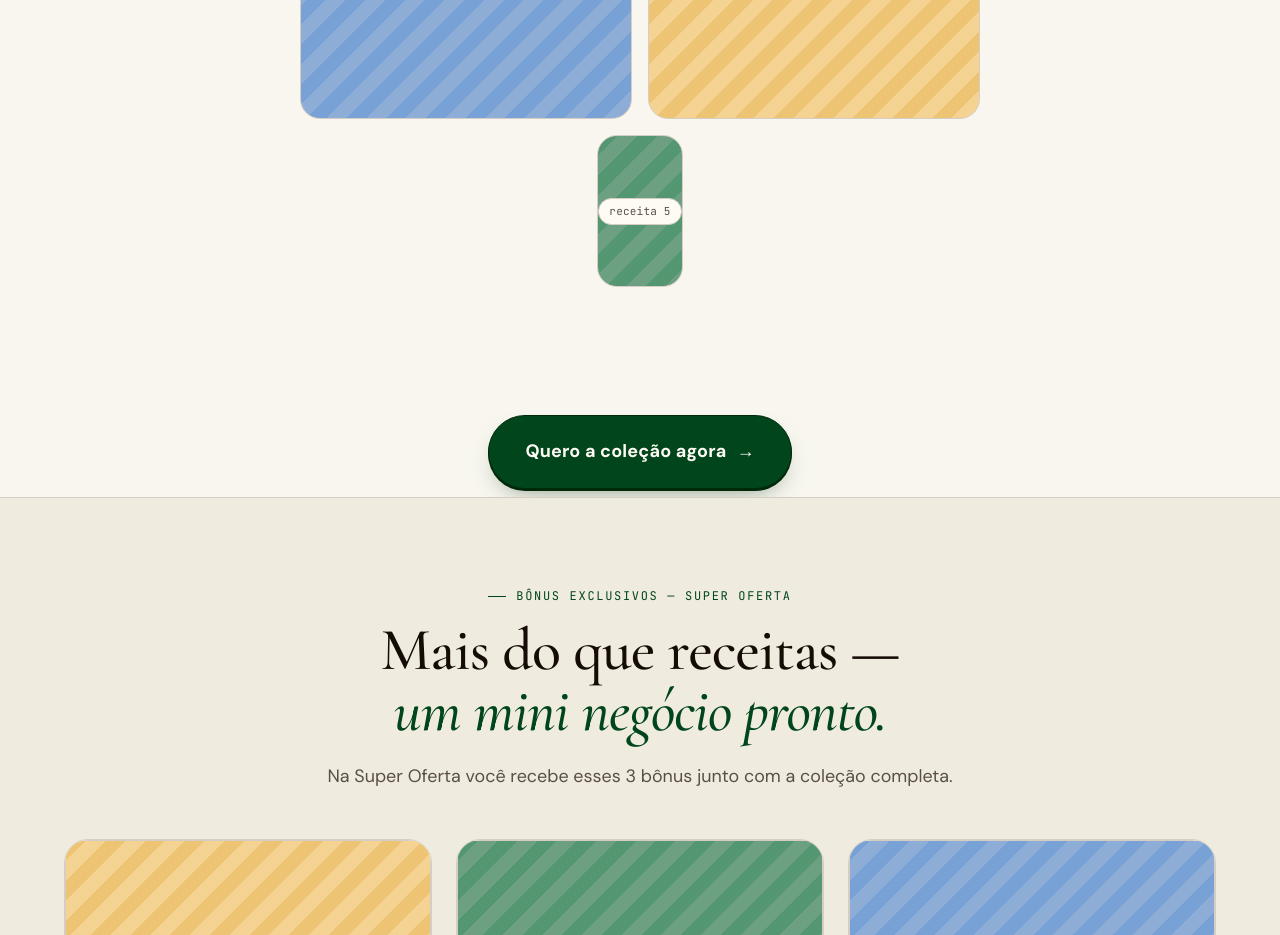
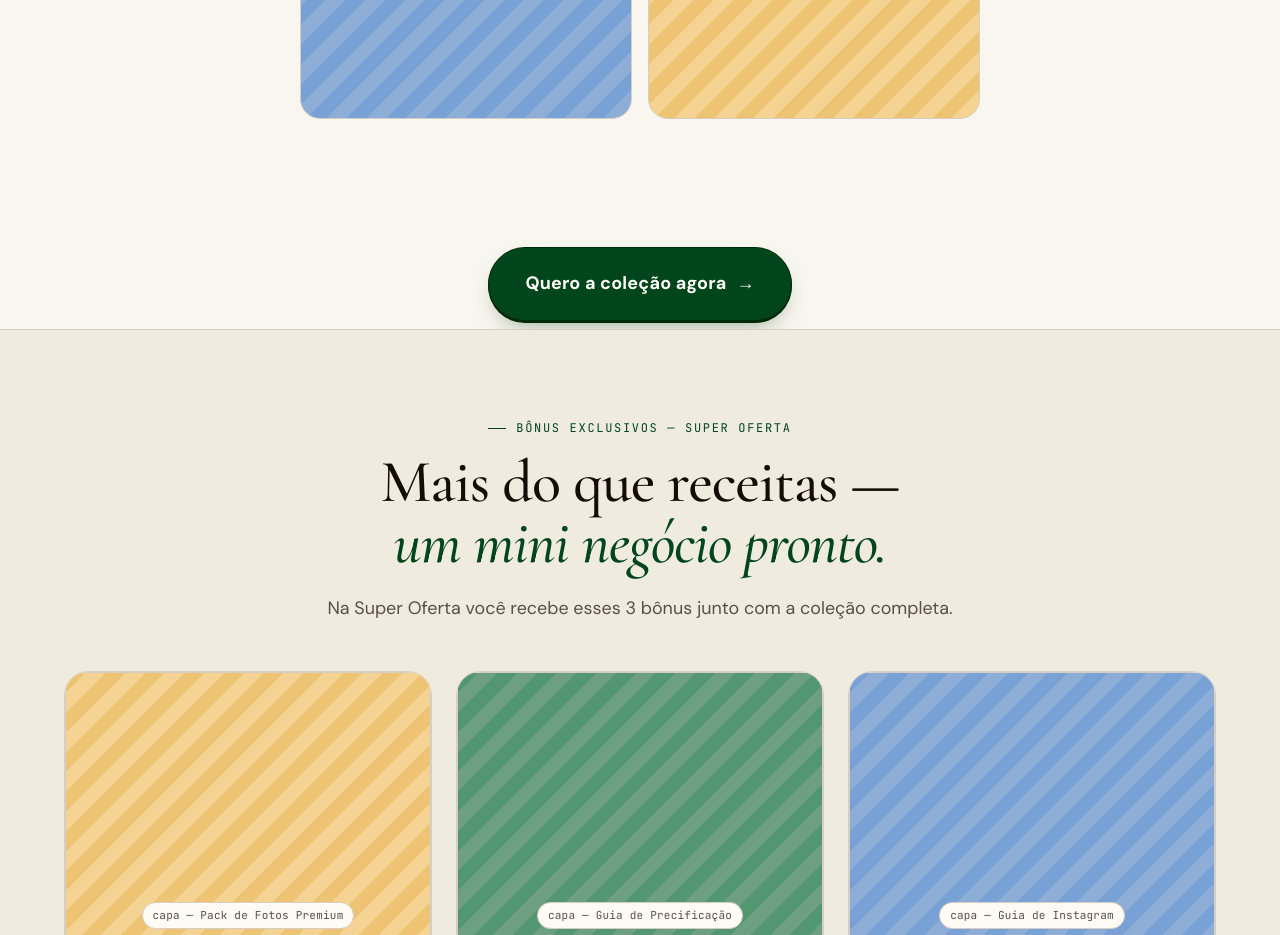
Before and after one commit to dacialima1-spec/brasil-fashion-premium-em-croche, a plain HTML site: page index.html in a window 1280 px wide. Shown: the part 5800-6735 px from the top of the page. Drawn offline with nearby package versions, Linux system fonts and the light colour scheme.

Commit message:
Remove 5th image from recipe gallery — keep 2x2 grid
Co-Authored-By: Claude Sonnet 4.6 <noreply@anthropic.com>

```diff
--- a/index.html
+++ b/index.html
@@ -313,7 +313,6 @@ src="https://www.facebook.com/tr?id=[META_PIXEL_ID]&ev=PageView&noscript=1"
 
   .recipe-gallery { display: grid; grid-template-columns: 1fr 1fr; gap: 16px; max-width: 680px; margin: 44px auto 0; }
   .recipe-gallery .ph { aspect-ratio: 9/16; border-radius: 20px; }
-  .recipe-gallery .ph:last-child { grid-column: 1 / -1; max-width: calc(50% - 8px); margin: 0 auto; }
 
   /* Dual promise */
   .dual { display: grid; grid-template-columns: 1fr 1fr; gap: 24px; margin-top: 40px; }
@@ -664,7 +663,6 @@ src="https://www.facebook.com/tr?id=[META_PIXEL_ID]&ev=PageView&noscript=1"
       <div class="ph green"><span>receita 2</span></div>
       <div class="ph blue"><span>receita 3</span></div>
       <div class="ph gold"><span>receita 4</span></div>
-      <div class="ph green"><span>receita 5</span></div>
     </div>
   </div>
 </section>
```
